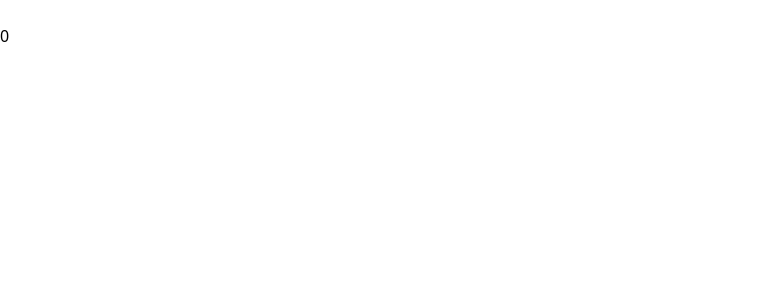
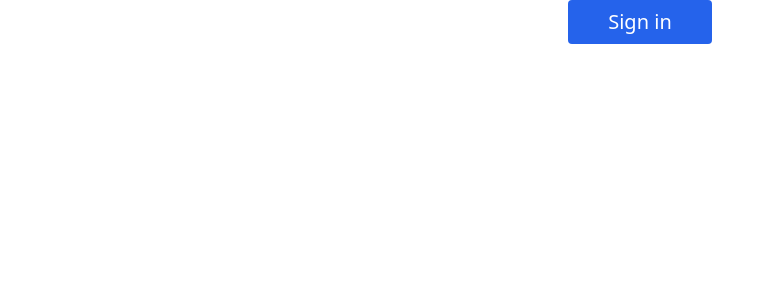
Before and after one commit to rdwansch/next-re, a Next.js app: page / in a window 1280 px wide. Shown: the top 300 px of the page, without its empty margins (0-775 px from the left). Built offline with nearby package versions, Linux system fonts and the light colour scheme.

Commit message:
add: GoogleProvider

```diff
--- /dev/null
+++ b/src/app/api/auth/[...nextauth]/route.ts
@@ -0,0 +1,13 @@
+import NextAuth from 'next-auth';
+import GoogleProvider from 'next-auth/providers/google';
+
+const handler = NextAuth({
+  providers: [
+    GoogleProvider({
+      clientId: process.env.GOOGLE_CLIENT_ID!,
+      clientSecret: process.env.GOOGLE_CLIENT_SECRET!,
+    }),
+  ],
+});
+
+export { handler as GET, handler as POST };
--- a/src/app/api/hello/route.ts
+++ /dev/null
@@ -1,3 +0,0 @@
-export async function GET(request: Request) {
-  return new Response('Hello, Next.js!')
-}
--- /dev/null
+++ b/src/app/components/Provider.tsx
@@ -0,0 +1,7 @@
+'use client';
+
+import { SessionProvider } from 'next-auth/react';
+
+export default function Provider({ children }: { children: React.ReactNode }) {
+  return <SessionProvider>{children}</SessionProvider>;
+}
--- a/src/app/layout.tsx
+++ b/src/app/layout.tsx
@@ -1,18 +1,17 @@
-import './globals.css'
+import Provider from './components/Provider';
+import './globals.css';
 
 export const metadata = {
   title: 'Create Next App',
   description: 'Generated by create next app',
-}
+};
 
-export default function RootLayout({
-  children,
-}: {
-  children: React.ReactNode
-}) {
+export default function RootLayout({ children }: { children: React.ReactNode }) {
   return (
     <html lang="en">
-      <body>{children}</body>
+      <body>
+        <Provider>{children}</Provider>
+      </body>
     </html>
-  )
+  );
 }
--- a/src/app/page.tsx
+++ b/src/app/page.tsx
@@ -1,23 +1,13 @@
 'use client';
 
-import { useState } from 'react';
-
-let counter = 0;
+import { signIn } from 'next-auth/react';
 
 export default function Home() {
-  const [name, setName] = useState('');
-
-  const submit = e => {
-    e.preventDefault();
-  };
-
   return (
     <>
-      <form onSubmit={submit}>
-        <input type="text" onChange={e => setName(e.target.value)} />
-      </form>
-
-      {counter++}
+      <button onClick={() => signIn('google')} className="text-xl px-10 py-2 bg-blue-600 rounded text-white mx-auto block">
+        Sign in
+      </button>
     </>
   );
 }
--- a/src/pages/api/[...nextauth].ts
+++ /dev/null
@@ -1,16 +0,0 @@
-import NextAuth from 'next-auth';
-import GithubProvider from 'next-auth/providers/github';
-import { PrismaAdapter } from '@next-auth/prisma-adapter';
-import { PrismaClient } from '@prisma/client';
-
-const prisma = new PrismaClient();
-
-export default NextAuth({
-  adapter: PrismaAdapter(prisma),
-  providers: [
-    GithubProvider({
-      clientId: process.env.GITHUB_ID,
-      clientSecret: process.env.GITHUB_SECRET,
-    }),
-  ],
-});
```
